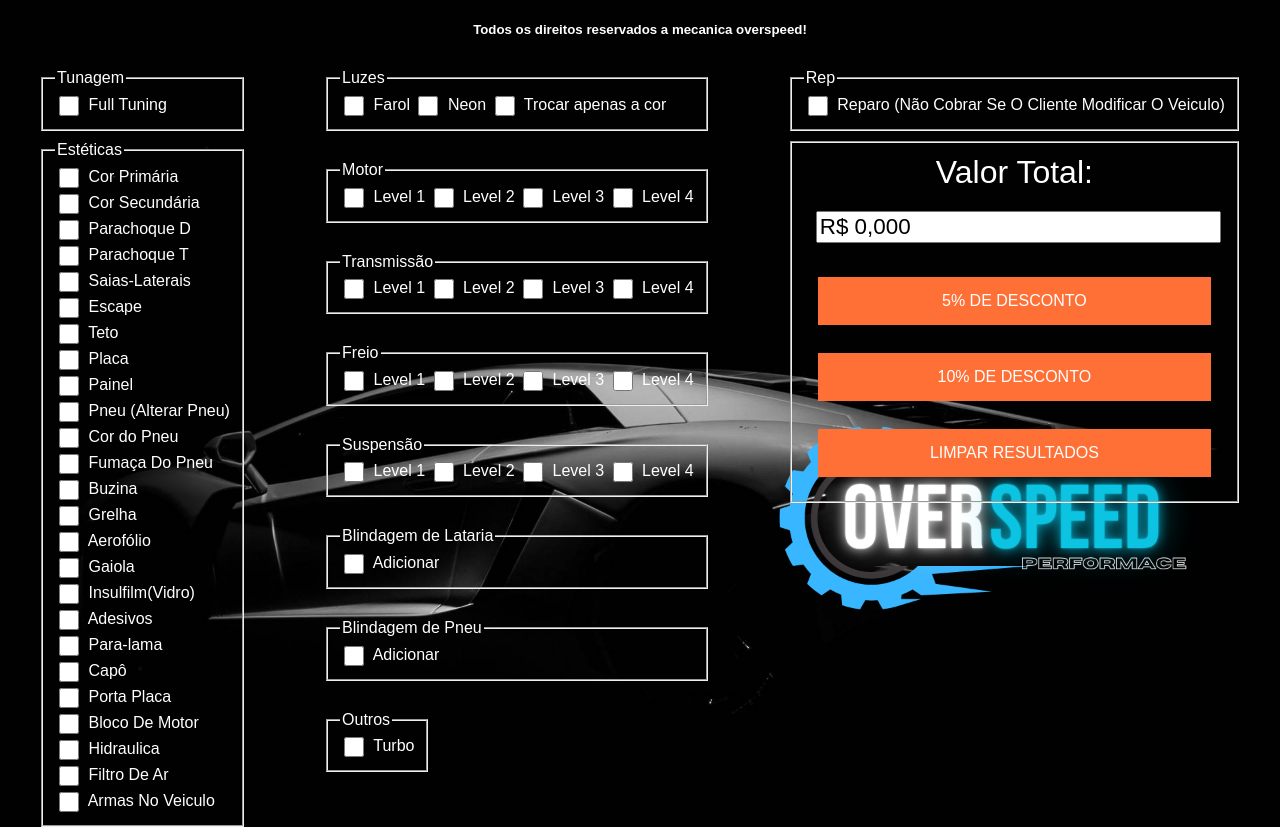
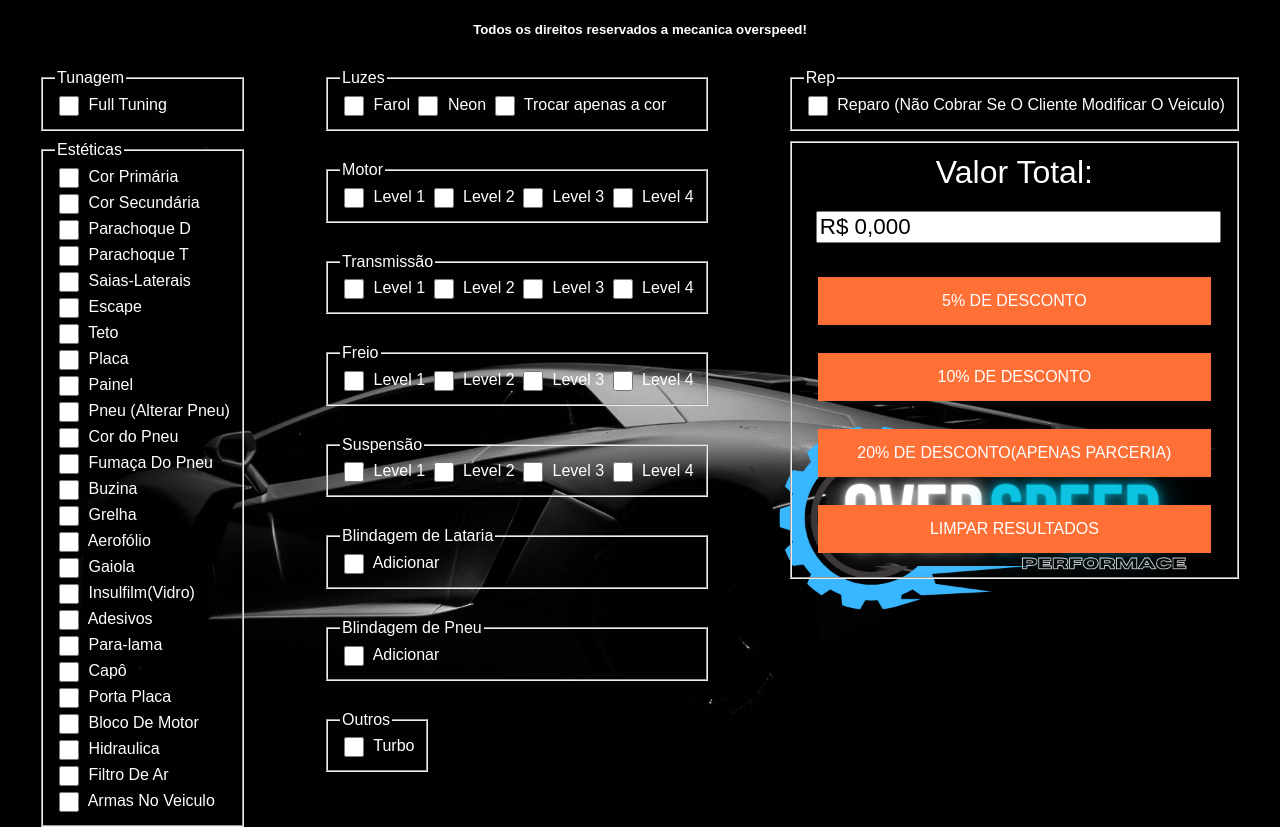
Before and after one commit to R0drig0Queir0z/CalculadoraDePrecosOverspeed, a plain HTML site: page index.html in a window 1280 px wide. Drawn offline with Linux system fonts and the light colour scheme.

Commit message:
Update index.html
Adição do desconto de 20% para parcerias e somente para valores maiores que 300k

```diff
--- a/index.html
+++ b/index.html
@@ -222,6 +222,7 @@
                     <input class="value-input" type="text" id="resultado" value="0" readonly>
                     <button type="button" onclick="aplicarDesconto5()">5% DE DESCONTO</button>
                     <button type="button" onclick="aplicarDesconto10()">10% DE DESCONTO</button>
+                    <button type="button" onclick="aplicarDesconto20()">20% DE DESCONTO(APENAS PARCERIA)</button>
 
                     <button type="button" onclick="limparTudo()">LIMPAR RESULTADOS</button>
                 </fieldset>
@@ -262,6 +263,20 @@
 
         }
 
+        function aplicarDesconto20() {
+            const resultadoInput = document.getElementById("resultado");
+            const valorAtual = parseFloat(resultadoInput.value.replace("R$", "").replace(/\./g, "").replace(",", "."));
+            let valorDescontado;
+
+            if (valorAtual >= 300.000){
+
+                valorDescontado = valorAtual - (valorAtual * (20 / 100));
+                resultadoInput.value = "R$" + valorDescontado.toLocaleString('pt-BR', { minimumFractionDigits: 3, maximumFractionDigits: 3 });}
+            else{
+                    alert("❌ O desconto de 20% só pode ser aplicado para valores acima de R$ 300.000,00")
+                }
+        }
+
         function calcularValor() {
             const inputs = document.querySelectorAll('input[type="checkbox"]');
             const resultado = document.querySelector('#resultado');
```
